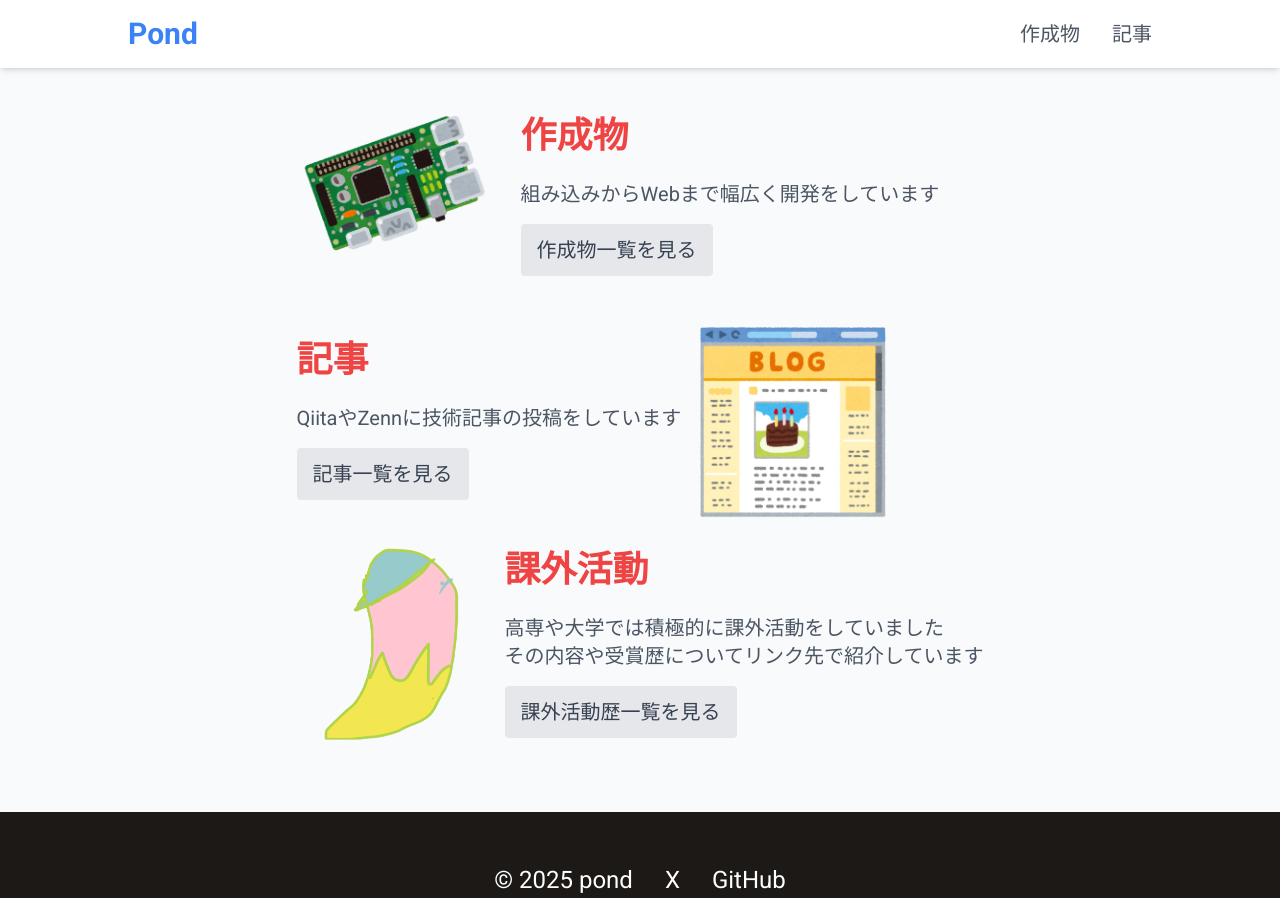
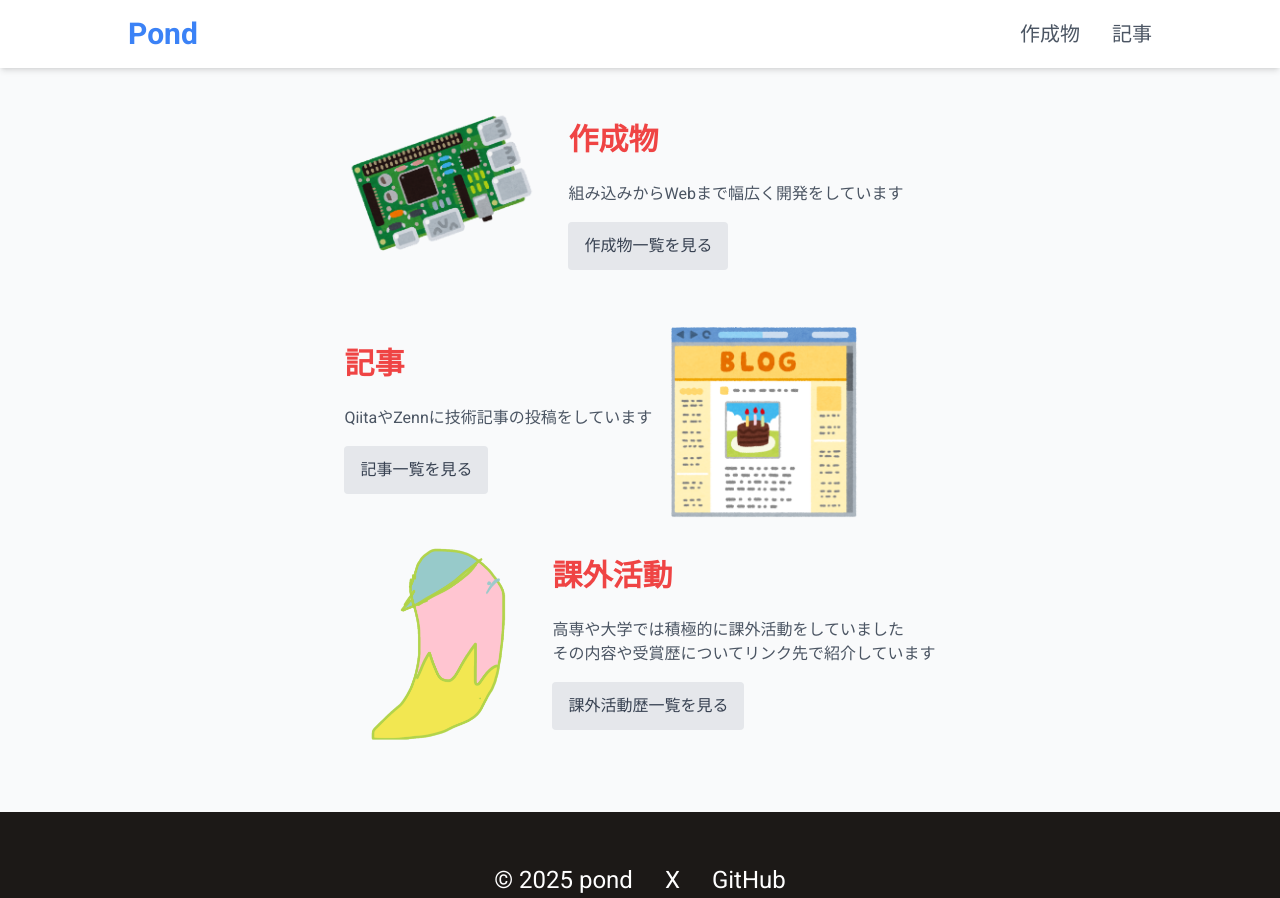
Before and after one commit to pond-e/homepage-5, a React (Vite) app: page / in a window 1280 px wide. Built offline with nearby package versions, Linux system fonts and the light colour scheme.

Commit message:
adjust font size

```diff
--- a/src/pages/MainPage.tsx
+++ b/src/pages/MainPage.tsx
@@ -9,19 +9,19 @@ function MainPage() {
               <div className="flex items-center space-x-4">
                   <div className="w-48 h-48"><img className="smc" src="./images/computer_single_board.png" alt="computer_single_board.png" /></div>
                   <div>
-                      <h2 className="ml-4 text-4xl text-red-500 font-bold">作成物</h2>
-                      <p className="mt-6 ml-4 text-gray-600 text-xl">組み込みからWebまで幅広く開発をしています</p>
+                      <h2 className="ml-4 text-3xl text-red-500 font-bold">作成物</h2>
+                      <p className="mt-6 ml-4 text-gray-600 text-base">組み込みからWebまで幅広く開発をしています</p>
                       <Link to="/works">
-                          <button className="mt-4 ml-4 bg-gray-200 text-gray-700 text-xl px-4 py-3 rounded transition duration-300 hover:bg-blue-500 hover:text-white">作成物一覧を見る</button>
+                          <button className="mt-4 ml-4 bg-gray-200 text-gray-700 text-base px-4 py-3 rounded transition duration-300 hover:bg-blue-500 hover:text-white">作成物一覧を見る</button>
                       </Link>
                   </div>
               </div>
               <div className="flex items-center space-x-4">
                   <div>
-                      <h2 className="text-4xl text-red-500 font-bold">記事</h2>
-                      <p className="mt-6 text-gray-600 text-xl">QiitaやZennに技術記事の投稿をしています</p>
+                      <h2 className="text-3xl text-red-500 font-bold">記事</h2>
+                      <p className="mt-6 text-gray-600 text-base">QiitaやZennに技術記事の投稿をしています</p>
                       <Link to="/articles">
-                          <button className="mt-4 bg-gray-200 text-gray-700 text-xl px-4 py-3 rounded transition duration-300 hover:bg-blue-500 hover:text-white">記事一覧を見る</button>
+                          <button className="mt-4 bg-gray-200 text-gray-700 text-base px-4 py-3 rounded transition duration-300 hover:bg-blue-500 hover:text-white">記事一覧を見る</button>
                       </Link>
                   </div>
                   <div className="w-48 h-48"><img className="blog-icon" src="./images/website_blog.png" alt="blog icon" /></div>
@@ -29,11 +29,11 @@ function MainPage() {
               <div className="flex items-center space-x-4">
                   <div className="w-48 h-48"><img className="icon" src="./images/icon-ink.svg" alt="icon" /></div>
                   <div>
-                      <h2 className="text-4xl text-red-500 font-bold">課外活動</h2>
-                      <p className="mt-6 text-gray-600 text-xl">高専や大学では積極的に課外活動をしていました</p>
-                      <p className="text-gray-600 text-xl">その内容や受賞歴についてリンク先で紹介しています</p>
+                      <h2 className="text-3xl text-red-500 font-bold">課外活動</h2>
+                      <p className="mt-6 text-gray-600 text-base">高専や大学では積極的に課外活動をしていました</p>
+                      <p className="text-gray-600 text-base">その内容や受賞歴についてリンク先で紹介しています</p>
                       <Link to="/affiliations">
-                          <button className="mt-4 bg-gray-200 text-gray-700 text-xl px-4 py-3 rounded transition duration-300 hover:bg-blue-500 hover:text-white">課外活動歴一覧を見る</button>
+                          <button className="mt-4 bg-gray-200 text-gray-700 text-base px-4 py-3 rounded transition duration-300 hover:bg-blue-500 hover:text-white">課外活動歴一覧を見る</button>
                       </Link>
                   </div>
               </div>
```
